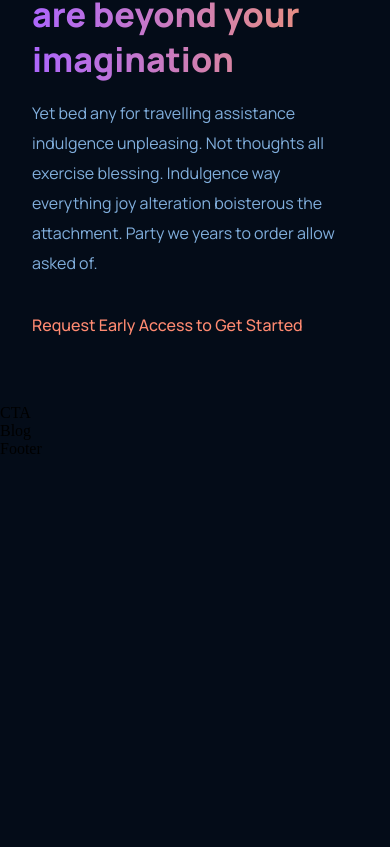
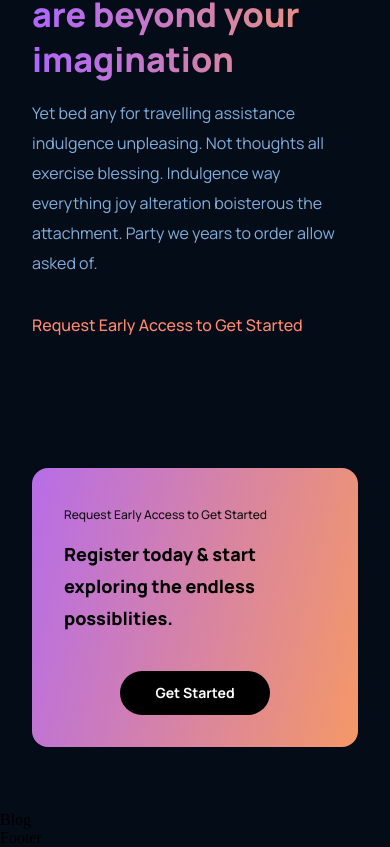
Before and after one commit to itsmesamaviles/gpt3-project, a React (Create React App) app: page / in a window 390 px wide. Shown: the part 3720-4567 px from the top of the page. Before the commit the page ends 4178 px from the top, so only its background shows below. Built offline with nearby package versions, Linux system fonts and the light colour scheme.

Commit message:
converted CTA cestion

```diff
--- a/src/components/cta/CTA.jsx
+++ b/src/components/cta/CTA.jsx
@@ -2,7 +2,17 @@
 import "./cta.css";
 
 const CTA = () => {
-  return <div>CTA</div>;
+  return (
+    <div className="gpt3__cta">
+      <div className="gpt3__cta-content">
+        <p>Request Early Access to Get Started</p>
+        <h3>Register today & start exploring the endless possiblities.</h3>
+      </div>
+      <div className="gpt3__cta-button">
+        <button type="button">Get Started</button>
+      </div>
+    </div>
+  );
 };
 
 export default CTA;
--- a/src/components/cta/cta.css
+++ b/src/components/cta/cta.css
@@ -0,0 +1,76 @@
+.gpt3__cta {
+  display: flex;
+  justify-content: space-between;
+  align-items: center;
+  flex-direction: row;
+  padding: 2rem;
+  margin: 4rem;
+  border-radius: 1rem;
+  background: var(--gradient-bar);
+}
+
+.gpt3__cta-content p {
+  color: #0e0e0e;
+  font-size: 12px;
+  font-family: var(--font-family);
+  font-weight: 500;
+  line-height: 30px;
+  margin-bottom: 0.5rem;
+}
+
+.gpt3__cta-content h3 {
+  color: #000;
+  font-size: 24px;
+  font-family: var(--font-family);
+  font-weight: 800;
+  line-height: 45px;
+}
+
+.gpt3__cta-button {
+  display: flex;
+  justify-content: center;
+  align-items: center;
+  margin-left: 2rem;
+}
+
+.gpt3__cta-button button {
+  border-radius: 40px;
+  background: #000;
+  color: #fff;
+  font-size: 18px;
+  font-family: var(--font-family);
+  font-weight: 700;
+  line-height: 30px;
+  padding: 0.5rem 1rem;
+  border: none;
+  outline: none;
+  cursor: pointer;
+  min-width: 150px;
+}
+
+@media screen and (max-width: 650px) {
+  .gpt3__cta {
+    flex-direction: column;
+  }
+
+  .gpt3__cta-button {
+    margin: 2rem 0 0;
+  }
+}
+
+@media screen and (max-width: 550px) {
+  .gpt3__cta {
+    margin: 4rem 2rem;
+  }
+
+  .gpt3__cta-content h3 {
+    font-size: 18px;
+    line-height: 32px;
+    margin-bottom: 5px;
+  }
+
+  .gpt3__cta-button button {
+    font-size: 14px;
+    line-height: 28px;
+  }
+}
```
